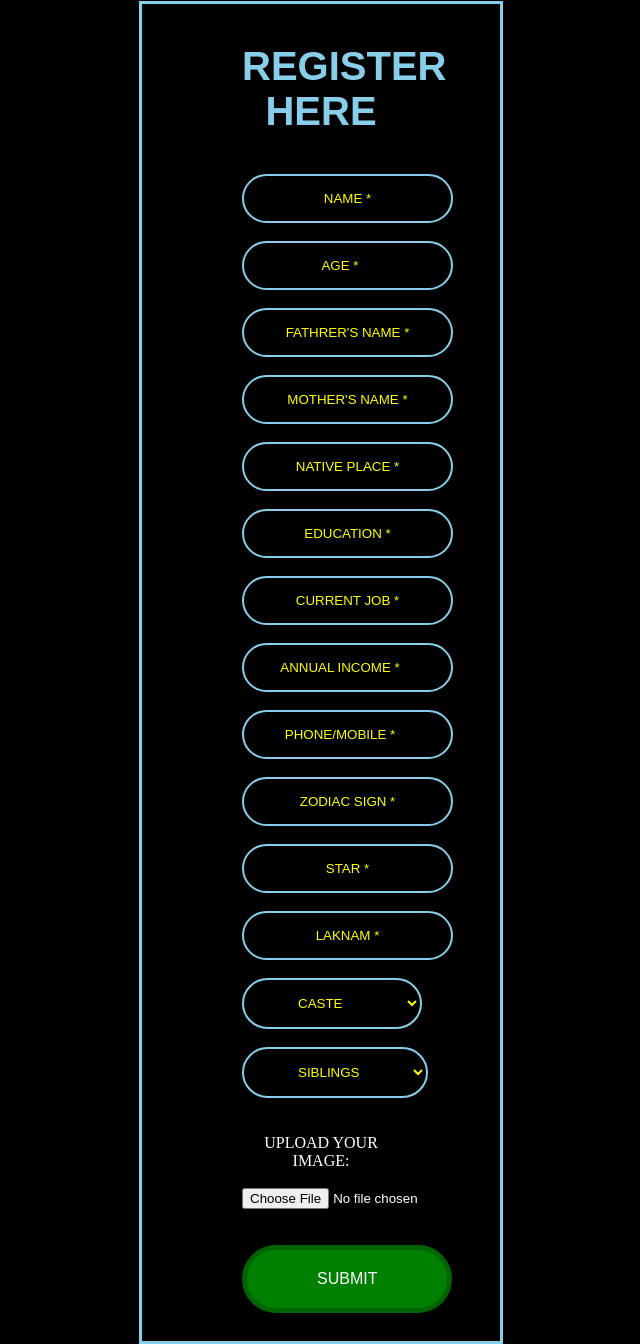
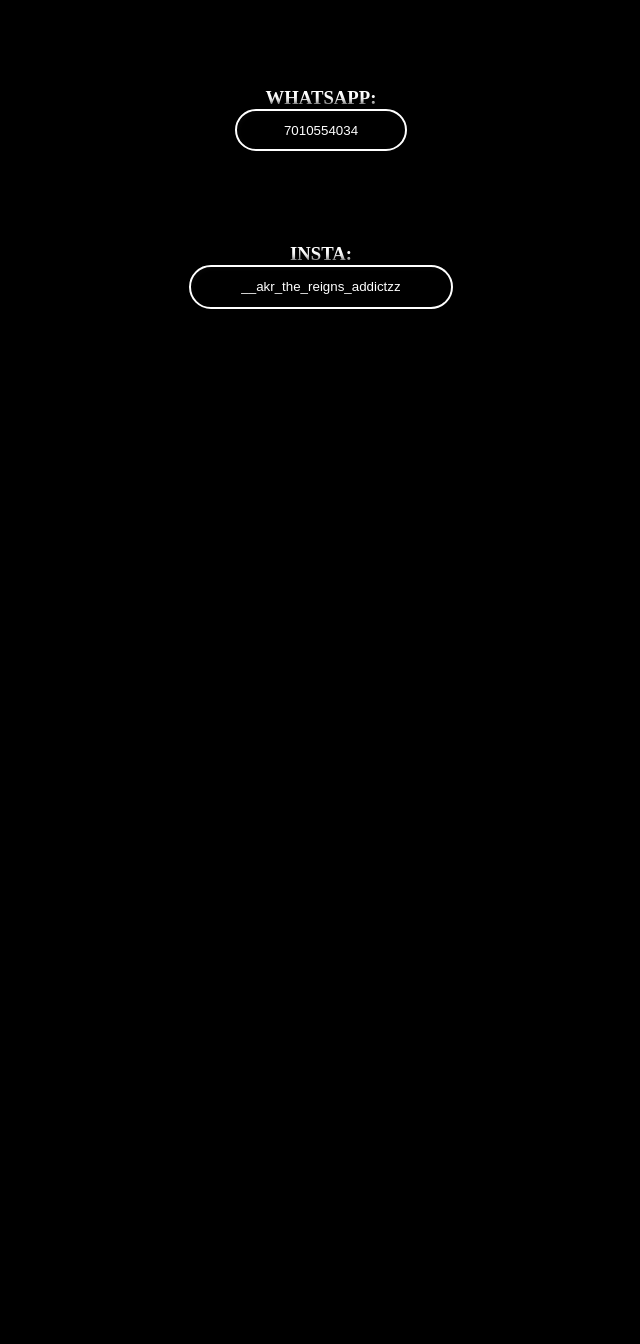
Before and after one commit to Lokkishore/project-website, a plain HTML site: page contact.html in a window 1280 px wide. Shown: the part 296-1640 px from the top of the page, without its empty margins (319-959 px from the left). After the commit the page ends 800 px from the top, so only its background shows below. Drawn offline with Linux system fonts and the light colour scheme.

Commit message:
Update contact.html

```diff
--- a/contact.html
+++ b/contact.html
@@ -1,84 +1,19 @@
-<!DOCTYPE html>
 <html lang="en">
 <head>
-        <meta charset="utf-8">
-        <title>
-            REGISTRATION PAGE...!
-        </title>
+    <meta charset="UTF-8">
+    <meta http-equiv="X-UA-Compatible" content="IE=edge">
+    <meta name="viewport" content="width=device-width, initial-scale=1.0">
+    <title>CONTACT</title>
 </head>
 
 <style>
-        h3{
-            text-align: center;
-            color: skyblue;
-            font-size: 40px;
-            font-family: sans-serif;
+    body{
+        background: black;
     }
 
-        body{
-            background:black;
-            text-align: center;
-
-
-        }
-        form{
-            background: black;
-            margin: 5px 450px 50px 450px;
-            padding: 0 100px 10px 100px;
-            border: 3px solid skyblue;
-
-
-        }
-
-        input[type="text"]{
-            padding: 15px 15px;
-            border-radius: 50px;
-            background: black;
-            border: 2px solid skyblue;
-            color: white;
-
-
-        }
-        input[type="number"]{
-            padding: 15px 15px;
-            border-radius: 50px;
-            background: black;
-            border: 2px solid skyblue;
-            color: white;
-
-        }
-        select{
-            padding: 15px 50px;
-            border-radius: 50px;
-            background: black;
-            color: yellow;
-            border: 2px solid skyblue;
-
-        }
-        ::placeholder{
-            text-align: center;
-            color: yellow;
-        }
-        button{
-              padding: 20px 70px;
-            border-radius: 50px;
-            background: green;
-            color: white;
-            font-size: 100%;
-            border: 5px solid darkgreen;
-
-        }
-
-
-
-
-
-
-
-
     h1{
-            padding-top: 0%;
-            font-size: 4em;
+            padding-bottom: 0%;
+            font-size: 2em;
             color: #333;
             font-weight: 500;
             text-align: center;
@@ -271,12 +206,41 @@
 
             }
         }
+    .email{
+        color: white;
+        text-align: center;
+    }
+    .whatsapp{
+        color: white;
+        text-align: center;
+        padding: 0 50px;
+    }
+    .insta{
+        color: white;
+        text-align: center;
+    }
+    button{
+        padding: 1% 4%;
+        border-radius: 50px;
+        color: white;
+        border: 2px solid white;
+        background: black;
+        cursor: pointer;
+            box-shadow: -2px -2px 8px black,
+                        -2px -2px 12px rgb(2, 2, 2),
+                        inset 2px 2px 4px rgb(5, 5, 5),
+                        2px 2px 8px rgb(5, 5, 5);
+            }
 
+        button:hover{
+                box-shadow: inset -80px -80px 100px blue,
+                            inset -2px -2px 12px rgb(7, 7, 7),
+                            inset 2px 2px 4px rgb(5, 5, 5),
+                            inset 2px 2px 8px rgba(12, 12, 12,0.15);
+    }
 </style>
 
-
 <body>
-
     <h1>
         <span>-</span>
         <span>A</span>
@@ -307,71 +271,21 @@
 
     </h2>
 
+    <div class="email">
+        <h3>EMAIL:</h3&nbsp;&nbsp;&nbsp;><br>
+        <button>aaronkishorereigns3@gmail.com</button>
+    </div><br><br><br>
 
+    <div class="whatsapp">
+        <h3>WHATSAPP:</h3&nbsp;&nbsp;&nbsp;><br>
+        <button>7010554034</button>
+    </div><br><br><br>
 
-
-
-        <form action="https://formsubmit.co/aaronkishorereigns3@gmail.com" method="POST" enctype="multipart/form-data" >
-            <input type="hidden" name="_subject" value="New submission from the website...!">
-
-            <h3>REGISTER HERE</h3>
-
-            <input type="text" name="name" placeholder="NAME *" required=""> <br><br>
-            <input type="number" name="age" placeholder="AGE *" required=""><br><br>
-
-            <input type="text" name="fathers_name" placeholder="FATHRER'S NAME *" required="" ><br><br>
-            <input type="text" name="mothers_name" placeholder="MOTHER'S NAME *" required=""><br><br>
-
-            <input type="text" name="native_place" placeholder="NATIVE PLACE *" required=""><br><br>
-            <input type="text" name="education" placeholder="EDUCATION *" required=""><br><br>
-
-            <input type="text" name="current job" placeholder="CURRENT JOB *" required=""><br><br>
-            <input type="number" name="annual income" placeholder="ANNUAL INCOME *" required=""><br><br>
-
-            <input type="number" name="number" placeholder="PHONE/MOBILE *" required=""><br><br>
-            <input type="text" name="zodiac sign" placeholder="ZODIAC SIGN *" required=""><br><br>
-
-            <input type="text" name="star" placeholder="STAR *" required=""><br><br>
-            <input type="text" name="laknam" placeholder="LAKNAM *" required=""><br><br>
-
-            <select id="caste" name="caste">
-            <option value="CASTE">CASTE</option>
-            <option value="OC">OC</option>
-            <option value="BC">BC</option>
-            <option value="MBC">MBC</option>
-            <option value="SC">SC</option>
-            <option value="OTHERS">OTHERS</option>
-            </select><br><br>
-
-
-            <select id="siblings" name="siblings">
-                <option value="siblings">SIBLINGS</option>
-                <option value="none">NONE</option>
-                <option value="1">1</option>
-                <option value="2">2</option>
-                <option value="3">3</option>
-                <option value="4">4</option>
-                <option value="5">5</option>
-                </select><br><br><br>
-            <label style="color: white;">UPLOAD YOUR IMAGE:</label><br><br>
-            <input type="file"  name="attachment" accept="image/png, image/jpeg"  required=""  style="color: white;"><br><br><br>
-
-
-            <input type="hidden" name="_next" value="https://allinonematrimony.c1.biz">
-            <input type="hidden" name="_autoresponse" value="Thanks For Your Submission,Please Wait For The Respone">
-
-
-
-         <button type="submit">SUBMIT</button><br><br>
-
-
-
-
-       </form>
-
-
+    <div class="insta">
+        <h3>INSTA:</h3&nbsp;&nbsp;&nbsp;><br>
+        <button>__akr_the_reigns_addictzz</button>
+    </div><br><br><br>
 
 
 </body>
-
 </html>
```
Lines whose indentation alone changed are shown as unchanged.
